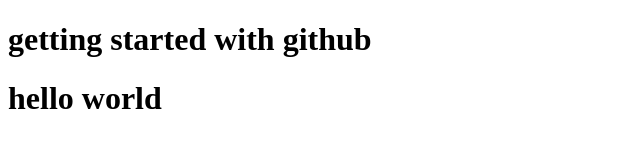
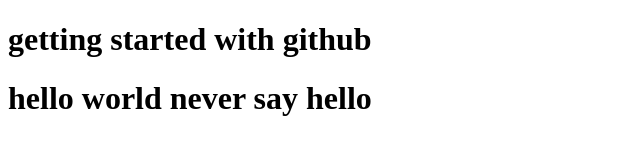
Before and after one commit to deepakgawade/leature-0, a plain HTML site: page hello.html in a window 1280 px wide. Shown: the whole page, without its empty margins (0-640 px from the left). Drawn offline with Linux system fonts and the light colour scheme.

Commit message:
Update hello.html

```diff
--- a/hello.html
+++ b/hello.html
@@ -3,6 +3,6 @@
 	<title>my page</title>
 <body>
 	<h1>getting started with github</h1>
-	<h1>hello world</h1>
+	<h1>hello world never say hello</h1>
 </body>
 </html>
```
